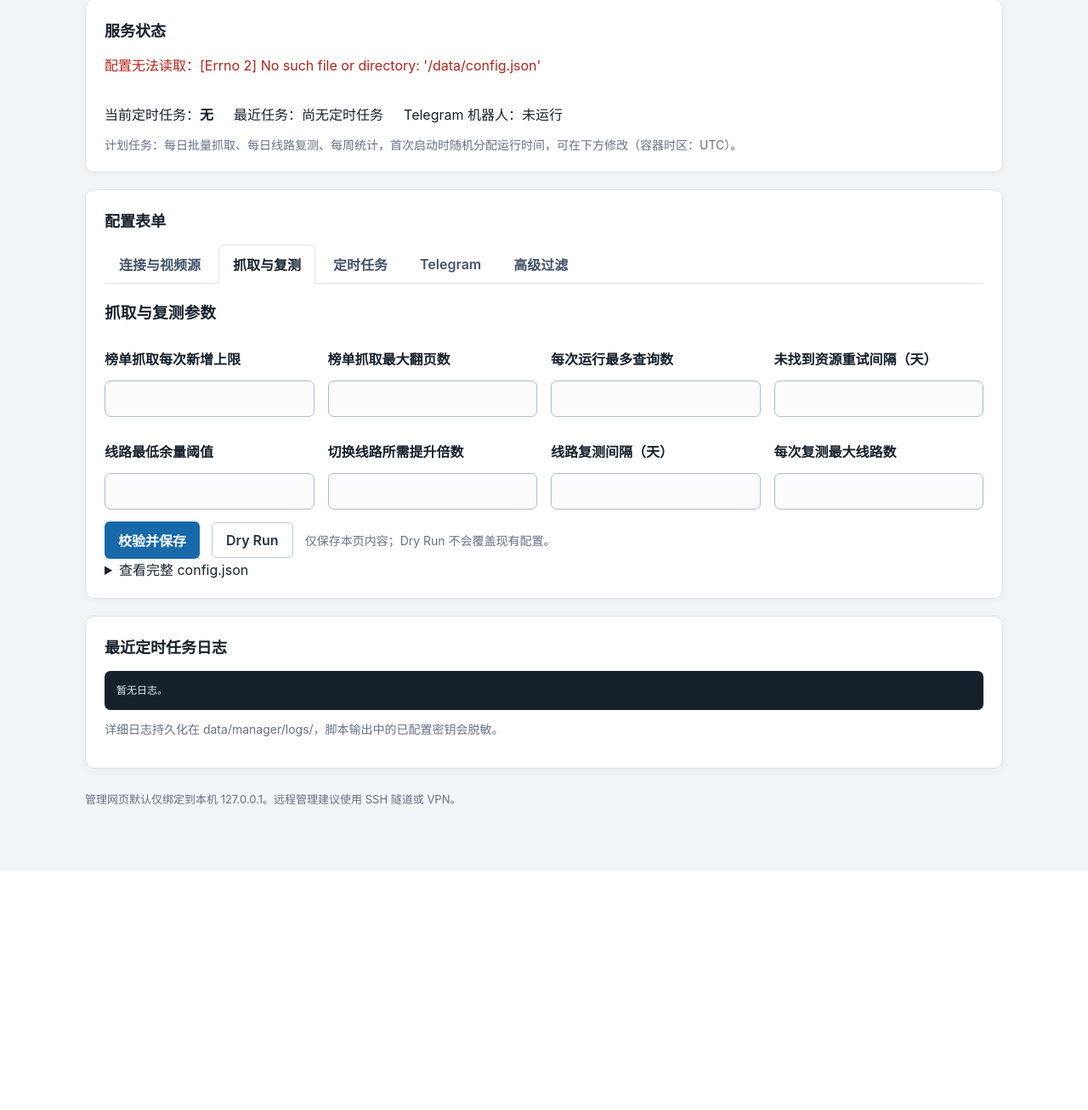
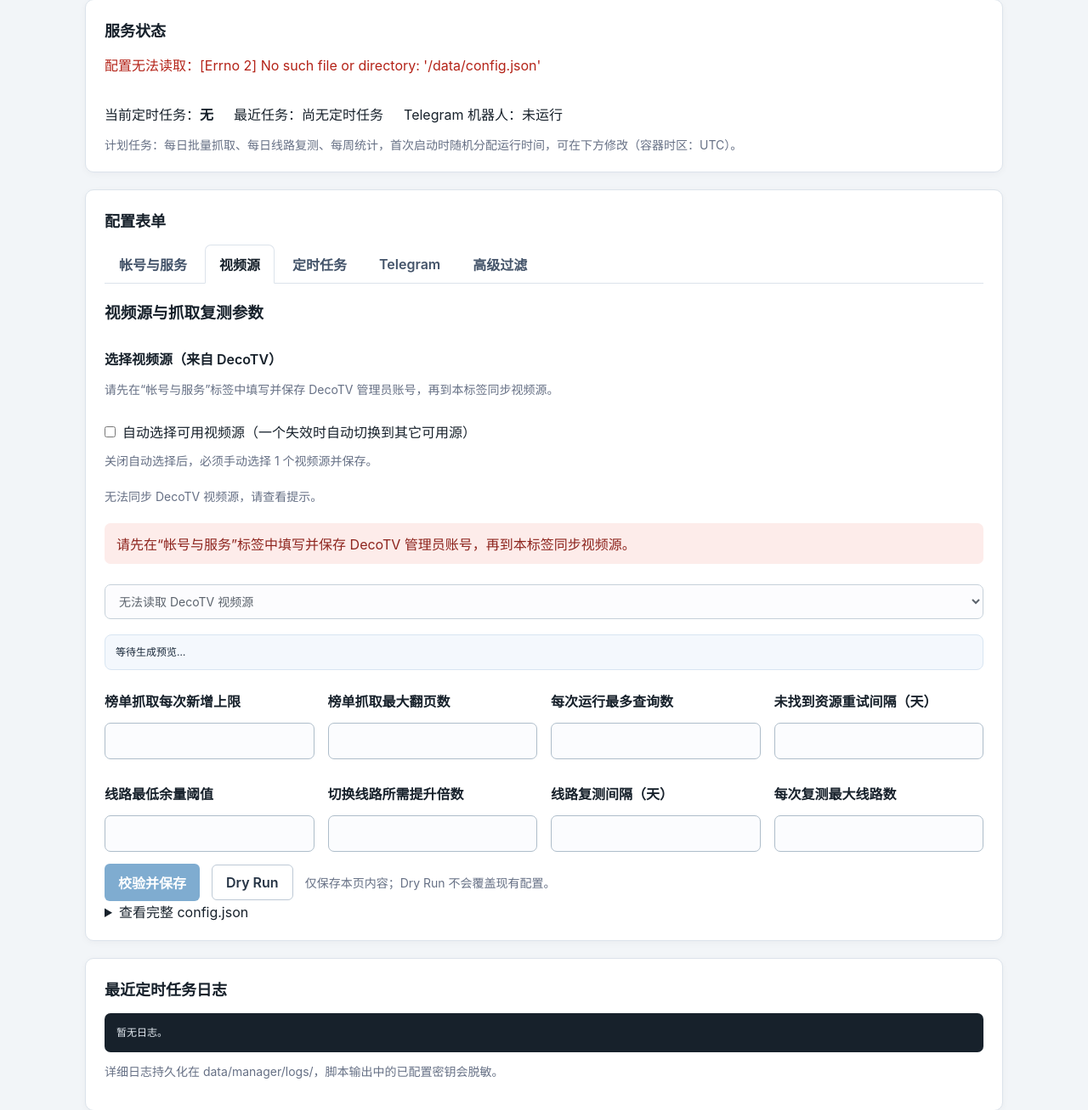
Before and after one commit to catmaple/strm-manager, a Flask app: page / in a window 1280 px wide, after a click on "视频源". Shown: the part 125-1432 px from the top of the page at 85% size. Before the commit the page ends 1151 px from the top, so only its background shows below. Run offline with Flask 3, Linux system fonts and the light colour scheme; the visitor is signed in with stand-in values (Sample User, id 1); data that the repository does not hold is empty; parts of the project's set-up code (start-up, migrations or seed data) failed here and were passed over.

Commit message:
tab management page optimize

```diff
--- a/app.py
+++ b/app.py
@@ -64,15 +64,15 @@ CRAWL_SKIP_REMARK_OPTIONS = [
     ("预告", "预告"),
 ]
 CONFIG_SECTIONS = {
-    "connection": "连接与视频源",
-    "crawl": "抓取与复测",
+    "connection": "帐号与服务",
+    "crawl": "视频源",
     "scheduler": "定时任务",
     "telegram": "Telegram",
     "advanced": "高级过滤",
 }
 SECTION_KEYS = {
-    "connection": {"decotv", "jellyfin", "cms_apis", "list_urls"},
-    "crawl": {"max_new_per_run", "max_pages", "max_lookups_per_run", "retry_miss_days", "recheck"},
+    "connection": {"decotv", "jellyfin"},
+    "crawl": {"max_new_per_run", "max_pages", "max_lookups_per_run", "retry_miss_days", "recheck", "cms_apis"},
     "scheduler": {"scheduler"},
     "telegram": {"telegram"},
 }
@@ -195,6 +195,9 @@ def validate_config(config):
             value = crawl.get(key)
             if value is not None and not isinstance(value, bool):
                 raise ValueError(f"crawl.{key} 必须是 true 或 false")
+        auto_select_source = crawl.get("auto_select_source")
+        if auto_select_source is not None and not isinstance(auto_select_source, bool):
+            raise ValueError("crawl.auto_select_source 必须是 true 或 false")
         score_field = crawl.get("score_field")
         if score_field is not None and score_field not in {"douban", "vod", "any"}:
             raise ValueError("crawl.score_field 只能是 douban、vod 或 any")
@@ -639,6 +642,7 @@ def config_from_form(form):
         },
         "crawl": {
             "sources": parse_form_json_list(form.get("crawl_sources", "[]")),
+            "auto_select_source": form.get("crawl_auto_select_source") == "on",
             "max_age_years": parse_form_int(form.get("crawl_max_age_years", ""), 0, 1000),
             "min_year": parse_form_int(form.get("crawl_min_year", ""), 0, 10000),
             "skip_unknown_year": form.get("crawl_skip_unknown_year") == "on",
@@ -913,8 +917,12 @@ def select_section(submitted, form, section):
         crawl = submitted.get("crawl") or {}
         return {"crawl": {key: value for key, value in crawl.items() if key != "sources"}}
     selected = {key: value for key, value in submitted.items() if key in SECTION_KEYS[section]}
-    if section == "connection" and "crawl_sources" in form:
-        selected["crawl"] = {"sources": (submitted.get("crawl") or {}).get("sources", [])}
+    if section == "crawl" and "crawl_sources" in form:
+        crawl_submitted = submitted.get("crawl") or {}
+        selected["crawl"] = {
+            "sources": crawl_submitted.get("sources", []),
+            "auto_select_source": crawl_submitted.get("auto_select_source", False),
+        }
     return selected
 
 
@@ -967,6 +975,16 @@ def index():
                 session["last_action_result"] = message
                 flash(message, "success")
             else:
+                if section == "crawl":
+                    crawl_config = updated.get("crawl") or {}
+                    auto_select_source = bool(crawl_config.get("auto_select_source", False))
+                    source_count = len(updated.get("cms_apis") or [])
+                    if auto_select_source and source_count == 0:
+                        raise ValueError(
+                            "已启用自动选择视频源，但当前没有可用视频源。请先在 DecoTV 中启用视频源后重试。"
+                        )
+                    if not auto_select_source and source_count != 1:
+                        raise ValueError("已关闭自动选择视频源时，必须手动选择 1 个视频源。")
                 cms_apis_changed = updated.get("cms_apis", []) != current.get("cms_apis", [])
                 if cms_apis_changed or (
                     not updated.get("crawl", {}).get("sources")
--- a/config.defaults.json
+++ b/config.defaults.json
@@ -35,6 +35,7 @@
   },
   "crawl": {
     "sources": [],
+    "auto_select_source": false,
     "max_age_years": 20,
     "min_year": 0,
     "skip_unknown_year": false,
--- a/static/i18n.js
+++ b/static/i18n.js
@@ -16,11 +16,15 @@
     "基础配置": "Basic Settings",
     "保留字段（未识别配置）": "Preserved field (unrecognized configuration)",
     "选择视频源（来自 DecoTV）": "Select a source (from DecoTV)",
+    "自动选择可用视频源（一个失效时自动切换到其它可用源）": "Automatically select available sources (switch to another source if one fails)",
+    "关闭自动选择后，必须手动选择 1 个视频源并保存。": "When automatic selection is off, you must manually select exactly one source and save.",
     "请选择 DecoTV 中已配置的视频源": "Select a source configured in DecoTV",
     "无法读取 DecoTV 视频源": "Unable to load DecoTV sources",
     "正在从 DecoTV 同步视频源…": "Syncing sources from DecoTV…",
     "已从 DecoTV 同步视频源。": "Sources synced from DecoTV.",
     "所选视频源尚未保存，请点击校验并保存。": "The selected source is not saved yet. Click Validate and Save.",
+    "自动选择已启用：将按可用性自动使用视频源。": "Automatic selection is enabled: sources will be used based on availability.",
+    "自动选择已关闭：请手动选择一个视频源并保存。": "Automatic selection is disabled: manually select one source and save.",
     "尚未配置 DecoTV 管理员凭证。请在本页下方填写管理员用户名和密码，点击“校验并保存”后刷新页面以同步视频源。": "DecoTV administrator credentials are not configured. Enter the administrator username and password below, click Validate and Save, then refresh the page to sync sources.",
     "DecoTV 管理配置中尚未添加视频源。请先登录 DecoTV 管理界面添加并启用视频源。": "No sources are configured in DecoTV yet. Sign in to the DecoTV admin interface, then add and enable sources.",
     "DecoTV 中没有可用的已启用非成人视频源。请检查来源是否已启用且 API 地址有效；禁用源和成人源不会显示。": "DecoTV has no available enabled non-adult sources. Check that a source is enabled and its API URL is valid. Disabled and adult sources are hidden.",
@@ -163,8 +167,8 @@
     " 个源分类。": " source categories.",
     "移除": "Remove",
     "配置分组": "Configuration groups",
-    "连接与视频源": "Connections & Sources",
-    "抓取与复测": "Crawl & Recheck",
+    "帐号与服务": "Accounts & Services",
+    "视频源": "Sources",
     "高级过滤": "Advanced Filters",
     "有未保存的修改": "Unsaved changes",
     "保存前自动备份最近 10 份；仅保存本页内容。保存后 Telegram 机器人会自动重新加载。": "The latest 10 backups are kept before saving. Only this tab is saved. The Telegram bot reloads automatically after saving.",
@@ -172,6 +176,9 @@
     "仅保存本页内容；立即执行不会覆盖现有配置。": "Only this tab is saved. Running a task now does not overwrite the existing configuration.",
     "仅保存本页内容。保存后 Telegram 机器人会自动重新加载。": "Only this tab is saved. The Telegram bot reloads automatically after saving.",
     "仅保存本页内容。": "Only this tab is saved.",
+    "请先在“帐号与服务”标签中填写并保存 DecoTV 管理员账号，再到本标签同步视频源。": "Save DecoTV administrator credentials in the Accounts & Services tab first, then return here to sync sources.",
+    "已启用自动选择视频源，但当前没有可用视频源。请先在 DecoTV 中启用视频源后重试。": "Automatic source selection is enabled, but no available sources were found. Enable sources in DecoTV and try again.",
+    "已关闭自动选择视频源时，必须手动选择 1 个视频源。": "When automatic source selection is disabled, you must manually select exactly one source.",
     "已保存：": "Saved: ",
     "定时任务和脚本下次运行时会读取新配置。": "Scheduled tasks and scripts will use it on their next run.",
     "Telegram 机器人将自动重新加载。": "The Telegram bot will reload automatically."
--- a/static/style.css
+++ b/static/style.css
@@ -105,6 +105,17 @@ h1, h2, p { margin-top: 0; }
   width: auto;
   margin: 0;
 }
+.checkbox-inline {
+  display: flex;
+  align-items: center;
+  gap: 8px;
+  margin: 6px 0 4px;
+  font-weight: 500;
+}
+.checkbox-inline input {
+  width: auto;
+  margin: 0;
+}
 .checkbox-options {
   display: grid;
   grid-template-columns: repeat(auto-fit, minmax(150px, 1fr));
@@ -140,6 +151,10 @@ input[type="number"] {
   font: 14px/1.5 -apple-system, BlinkMacSystemFont, "Segoe UI", sans-serif;
   resize: vertical;
   tab-size: 2;
+}
+.field-invalid {
+  border-color: #b42318;
+  box-shadow: 0 0 0 1px #b423184d;
 }
 textarea {
   min-height: 120px;
--- a/templates/index.html
+++ b/templates/index.html
@@ -65,7 +65,7 @@
       </div>
       {% endif %}
       <div class="tabs" role="tablist" aria-label="配置分组">
-        {% for tab_id, tab_label in [('connection', '连接与视频源'), ('crawl', '抓取与复测'), ('scheduler', '定时任务'), ('telegram', 'Telegram'), ('advanced', '高级过滤')] %}
+        {% for tab_id, tab_label in [('connection', '帐号与服务'), ('crawl', '视频源'), ('scheduler', '定时任务'), ('telegram', 'Telegram'), ('advanced', '高级过滤')] %}
         <button type="button" class="tab-button" role="tab" id="tab-button-{{ tab_id }}" data-tab="{{ tab_id }}" aria-controls="tab-{{ tab_id }}" aria-selected="{{ 'true' if loop.first else 'false' }}">{{ tab_label }}<span class="dirty-dot" hidden title="有未保存的修改">●</span></button>
         {% endfor %}
       </div>
@@ -74,19 +74,7 @@
         <input type="hidden" name="csrf_token" value="{{ csrf_token() }}">
         <input type="hidden" name="section" value="connection">
 
-        <h3>基础配置</h3>
-        <div class="form-grid">
-          <div class="field field-wide">
-            <label for="decotvSourceSelect">选择视频源（来自 DecoTV）</label>
-            <p id="decotvSourceStatus" class="muted" aria-live="polite"></p>
-            <p id="sourceConfigWarning" class="notice error" role="alert" hidden></p>
-            <select id="decotvSourceSelect" disabled>
-              <option value="">正在从 DecoTV 同步视频源…</option>
-            </select>
-            <input id="cms_apis" name="cms_apis" type="hidden" value="{{ (config.get('cms_apis') or []) | tojson | forceescape }}">
-            <div id="cmsPreview" class="preview-box" aria-live="polite">等待生成预览…</div>
-          </div>
-        </div>
+        <h3>帐号与服务</h3>
 
         <h3>DecoTV 管理员账号与服务地址</h3>
         <div class="form-grid">
@@ -116,7 +104,7 @@
         </div>
 
         <div class="actions">
-          <button id="saveConfigButton" type="submit" name="action" value="save" disabled>校验并保存</button>
+          <button type="submit" name="action" value="save">校验并保存</button>
           <button class="secondary" type="submit" name="action" value="test_connection">测试连接</button>
           <span class="muted">保存前自动备份最近 10 份；仅保存本页内容。保存后 Telegram 机器人会自动重新加载。</span>
         </div>
@@ -126,7 +114,25 @@
         <input type="hidden" name="csrf_token" value="{{ csrf_token() }}">
         <input type="hidden" name="section" value="crawl">
 
-        <h3>抓取与复测参数</h3>
+        <h3>视频源与抓取复测参数</h3>
+        <div class="field field-wide">
+          <label for="decotvSourceSelect">选择视频源（来自 DecoTV）</label>
+          <p class="muted">请先在“帐号与服务”标签中填写并保存 DecoTV 管理员账号，再到本标签同步视频源。</p>
+          <label class="checkbox-inline" for="crawl_auto_select_source">
+            <input id="crawl_auto_select_source" name="crawl_auto_select_source" type="checkbox" {% if config.get('crawl', {}).get('auto_select_source', False) %}checked{% endif %}>
+            自动选择可用视频源（一个失效时自动切换到其它可用源）
+          </label>
+          <p class="muted">关闭自动选择后，必须手动选择 1 个视频源并保存。</p>
+          <p id="decotvSourceStatus" class="muted" aria-live="polite"></p>
+          <p id="sourceConfigWarning" class="notice error" role="alert" hidden></p>
+          <select id="decotvSourceSelect" disabled>
+            <option value="">正在从 DecoTV 同步视频源…</option>
+          </select>
+          <input id="cms_apis" name="cms_apis" type="hidden" value="{{ (config.get('cms_apis') or []) | tojson | forceescape }}">
+          <input id="crawl_sources" name="crawl_sources" type="hidden" value="{{ (config.get('crawl', {}).get('sources') or []) | tojson | forceescape }}">
+          <div id="cmsPreview" class="preview-box" aria-live="polite">等待生成预览…</div>
+        </div>
+
         <div class="form-grid">
           <div class="field">
             <label for="max_new_per_run">榜单抓取每次新增上限</label>
@@ -163,7 +169,7 @@
         </div>
 
         <div class="actions">
-          <button type="submit" name="action" value="save">校验并保存</button>
+          <button id="saveConfigButton" type="submit" name="action" value="save">校验并保存</button>
           <button class="secondary" type="submit" name="action" value="dry_run">Dry Run</button>
           <span class="muted">仅保存本页内容；Dry Run 不会覆盖现有配置。</span>
         </div>
@@ -333,7 +339,6 @@
             <label for="crawl_min_year">最低作品年份</label>
             <input id="crawl_min_year" name="crawl_min_year" type="number" value="{{ config.get('crawl', {}).get('min_year', '') }}">
           </div>
-          <input id="crawl_sources" name="crawl_sources" type="hidden" value="{{ (config.get('crawl', {}).get('sources') or []) | tojson | forceescape }}">
           <div class="field field-wide">
             <label>忽略以下类型</label>
             <div class="checkbox-options">
@@ -409,10 +414,15 @@
       const sourceStatus = document.getElementById("decotvSourceStatus");
       const sourceWarning = document.getElementById("sourceConfigWarning");
       const saveButton = document.getElementById("saveConfigButton");
+      const autoSelectToggle = document.getElementById("crawl_auto_select_source");
+      const crawlForm = document.getElementById("tab-crawl");
       const formatBtn = document.getElementById("format-json");
       const csrfToken = "{{ csrf_token() }}";
+      const hasDecotvAdmin = {{ 'true' if config.get('decotv', {}).get('admin_username') and config.get('decotv', {}).get('admin_password') else 'false' }};
       let previewRequest = 0;
       let currentDecoTVSources = [];
+      let previewPending = false;
+      let sourcesLoading = false;
 
       function parseCmsApis() {
         const raw = (textarea.value || "").trim();
@@ -457,7 +467,71 @@
         sourceSelect.value = currentDecoTVSources.some((source) => source.api === selectedApi)
           ? selectedApi
           : "";
+      }
+
+      function isAutoSelectEnabled() {
+        return !!(autoSelectToggle && autoSelectToggle.checked);
+      }
+
+      function setManualSelectionInvalidState(invalid, message) {
+        if (!sourceSelect) return;
+        sourceSelect.classList.toggle("field-invalid", invalid);
+        sourceSelect.setAttribute("aria-invalid", invalid ? "true" : "false");
+        if (!sourceWarning) return;
+        if (invalid) {
+          sourceWarning.textContent = window.strmTranslate(message || "自动选择已关闭：请手动选择一个视频源并保存。");
+          sourceWarning.hidden = false;
+          return;
+        }
+        sourceWarning.hidden = true;
+      }
+
+      function validateManualSelection() {
+        if (isAutoSelectEnabled()) {
+          setManualSelectionInvalidState(false);
+          return true;
+        }
+        const selectedApi = sourceSelect && sourceSelect.value ? sourceSelect.value.trim() : "";
+        const valid = !!selectedApi;
+        setManualSelectionInvalidState(!valid, "自动选择已关闭：请手动选择一个视频源并保存。");
+        return valid;
+      }
+
+      function hasManualSelection() {
+        return !!(sourceSelect && sourceSelect.value && sourceSelect.value.trim());
+      }
+
+      function refreshSaveButtonState() {
+        if (!saveButton) return;
+        if (previewPending || sourcesLoading) {
+          saveButton.disabled = true;
+          return;
+        }
+        if (isAutoSelectEnabled()) {
+          saveButton.disabled = false;
+          return;
+        }
+        saveButton.disabled = !hasManualSelection();
+      }
+
+      function syncCmsApisFromSelection() {
+        if (!sourcesField) return;
+        if (isAutoSelectEnabled()) {
+          writeCmsApis(currentDecoTVSources.map((source) => source.api));
+          sourceSelect.disabled = true;
+          if (sourceStatus && currentDecoTVSources.length) {
+            sourceStatus.textContent = window.strmTranslate(
+              "自动选择已启用：将按可用性自动使用视频源。"
+            );
+          }
+          refreshSaveButtonState();
+          return;
+        }
         sourceSelect.disabled = !currentDecoTVSources.length;
+        const selectedApi = sourceSelect.value;
+        writeCmsApis(selectedApi ? [selectedApi] : []);
+        validateManualSelection();
+        refreshSaveButtonState();
       }
 
       function updatePreview(message, sources) {
@@ -486,10 +560,12 @@
         if (sourcesField) sourcesField.value = "[]";
         if (!values.length) {
           updatePreview("未配置 CMS API，预览为空。", []);
-          if (saveButton) saveButton.disabled = false;
+          previewPending = false;
+          refreshSaveButtonState();
           return Promise.resolve();
         }
-        if (saveButton) saveButton.disabled = true;
+        previewPending = true;
+        refreshSaveButtonState();
         previewBox.textContent = window.strmTranslate("正在生成预览…");
         const form = new URLSearchParams();
         form.append("csrf_token", csrfToken);
@@ -515,7 +591,10 @@
             updatePreview("生成预览失败，请稍后再试。", []);
           })
           .finally(() => {
-            if (requestId === previewRequest && saveButton) saveButton.disabled = false;
+            if (requestId === previewRequest) {
+              previewPending = false;
+              refreshSaveButtonState();
+            }
           });
       }
 
@@ -537,7 +616,14 @@
 
       function loadDecoTVSources() {
         if (!sourceSelect) return;
-        if (saveButton) saveButton.disabled = true;
+        if (!hasDecotvAdmin) {
+          showSourceLoadFailure("请先在“帐号与服务”标签中填写并保存 DecoTV 管理员账号，再到本标签同步视频源。");
+          sourcesLoading = false;
+          refreshSaveButtonState();
+          return;
+        }
+        sourcesLoading = true;
+        refreshSaveButtonState();
         if (sourceWarning) sourceWarning.hidden = true;
         if (sourceStatus) {
           sourceStatus.textContent = window.strmTranslate("正在从 DecoTV 同步视频源…");
@@ -567,13 +653,14 @@
               showSourceLoadFailure(data.message || "无法读取 DecoTV 视频源，请检查 DecoTV 地址和服务状态。");
               return;
             }
-            const previouslySelected = parseCmsApis()[0];
+            const selectedApis = parseCmsApis();
+            const previouslySelected = selectedApis.find((api) => currentDecoTVSources.some((source) => source.api === api)) || "";
             currentDecoTVSources = data.sources || [];
             const selectedApi = currentDecoTVSources.some((source) => source.api === previouslySelected)
               ? previouslySelected
               : (currentDecoTVSources[0] || {}).api || "";
             renderDecoTVSources(selectedApi);
-            writeCmsApis(selectedApi ? [selectedApi] : []);
+            syncCmsApisFromSelection();
             if (!currentDecoTVSources.length) {
               showSourceLoadFailure(
                 data.message || "DecoTV 中没有可用的已启用非成人视频源。请检查来源是否已启用且 API 地址有效；禁用源和成人源不会显示。"
@@ -591,13 +678,13 @@
           })
           .finally(() => {
             window.clearTimeout(timeoutId);
-            if (saveButton) saveButton.disabled = false;
+            sourcesLoading = false;
+            refreshSaveButtonState();
           });
       }
 
       sourceSelect.addEventListener("change", function () {
-        const selectedApi = sourceSelect.value;
-        writeCmsApis(selectedApi ? [selectedApi] : []);
+        syncCmsApisFromSelection();
         if (sourceStatus) {
           sourceStatus.textContent = window.strmTranslate(
             "所选视频源尚未保存，请点击校验并保存。"
@@ -605,6 +692,29 @@
         }
         triggerPreview();
       });
+
+      if (autoSelectToggle) {
+        autoSelectToggle.addEventListener("change", function () {
+          syncCmsApisFromSelection();
+          if (sourceStatus) {
+            sourceStatus.textContent = window.strmTranslate(
+              autoSelectToggle.checked
+                ? "自动选择已启用：将按可用性自动使用视频源。"
+                : "自动选择已关闭：请手动选择一个视频源并保存。"
+            );
+          }
+          triggerPreview();
+        });
+      }
+
+      if (crawlForm) {
+        crawlForm.addEventListener("submit", function (event) {
+          if (!validateManualSelection()) {
+            event.preventDefault();
+            sourceSelect.focus();
+          }
+        });
+      }
 
       if (formatBtn) {
         formatBtn.addEventListener("click", function () {
@@ -619,6 +729,7 @@
       }
 
       loadDecoTVSources();
+      refreshSaveButtonState();
       window.addEventListener("strm-language-change", function () {
         renderDecoTVSources(sourceSelect.value);
         loadDecoTVSources();
```
Also changed, not shown: README.en.md (+4 -1 lines), tests/test_app.py (+40 -0 lines), README.md.
